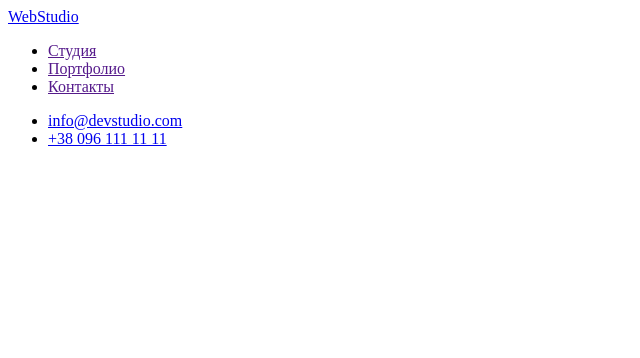
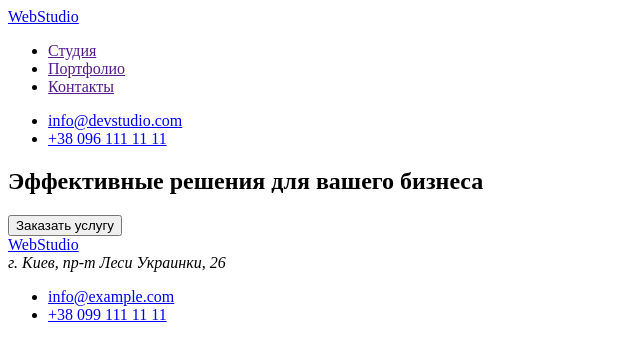
Before and after one commit to Lelyak-Andriy/goit-markup-hw-01, a plain HTML site: page index.html in a window 1280 px wide. Shown: the whole page, without its empty margins (0-640 px from the left). Drawn offline with Linux system fonts and the light colour scheme.

Commit message:
Update index.html
Встановлює футер та формує першу секцію

```diff
--- a/index.html
+++ b/index.html
@@ -27,11 +27,33 @@
 </header>
 
 <main>
+<!--Перша секція-->
+<section>
+    <h1>Эффективные решения для вашего бизнеса</h1>
+    <button type="submit">Заказать услугу</button>
+</section>
+
+
+
+
+
+
+
+
+
+
 
 </main>
 
 <footer>
-
+<!-- Логотип посилання-->
+<a href="/"> WebStudio </a>
+<!-- Контактна інформація-->
+<address>г. Киев, пр-т Леси Украинки, 26</address>
+<ul>
+    <li><a href="mailto:info@example.com">info@example.com</a></li>
+    <li><a href="tel:+380991111111">+38 099 111 11 11</a></li>
+</ul>
 </footer>
 </body>
 </html>
```
